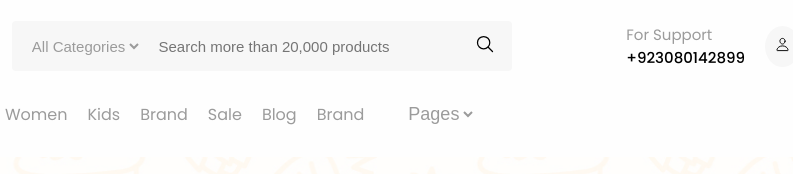
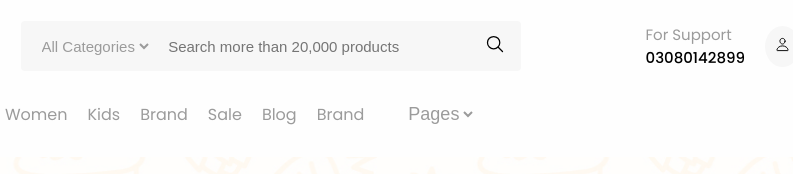
Before and after one commit to iammuhammadahmed/project, a plain HTML site: page index.html in a window 1280 px wide. Shown: the top 174 px of the page, 324-1117 px from the left. Drawn offline with nearby package versions, Linux system fonts and the light colour scheme.

Commit message:
Update index.html

```diff
--- a/index.html
+++ b/index.html
@@ -38,7 +38,7 @@
             <div class="functional">
                 <div class="support">
                     <p>For Support</p>
-                    <a href="tel:(+92)(3080142899)">+923080142899</a>
+                    <a href="tel:(+92)(3080142899)">03080142899</a>
                 </div>
                 <div class="usermenu">
                     <a href="#">
```
